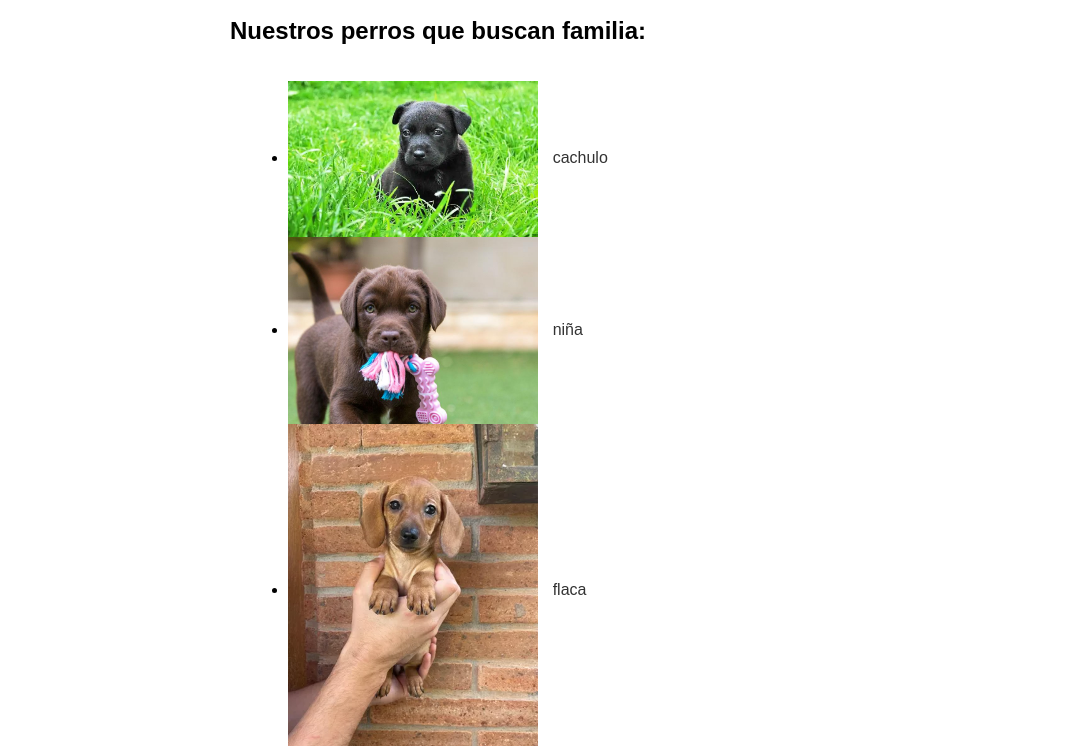
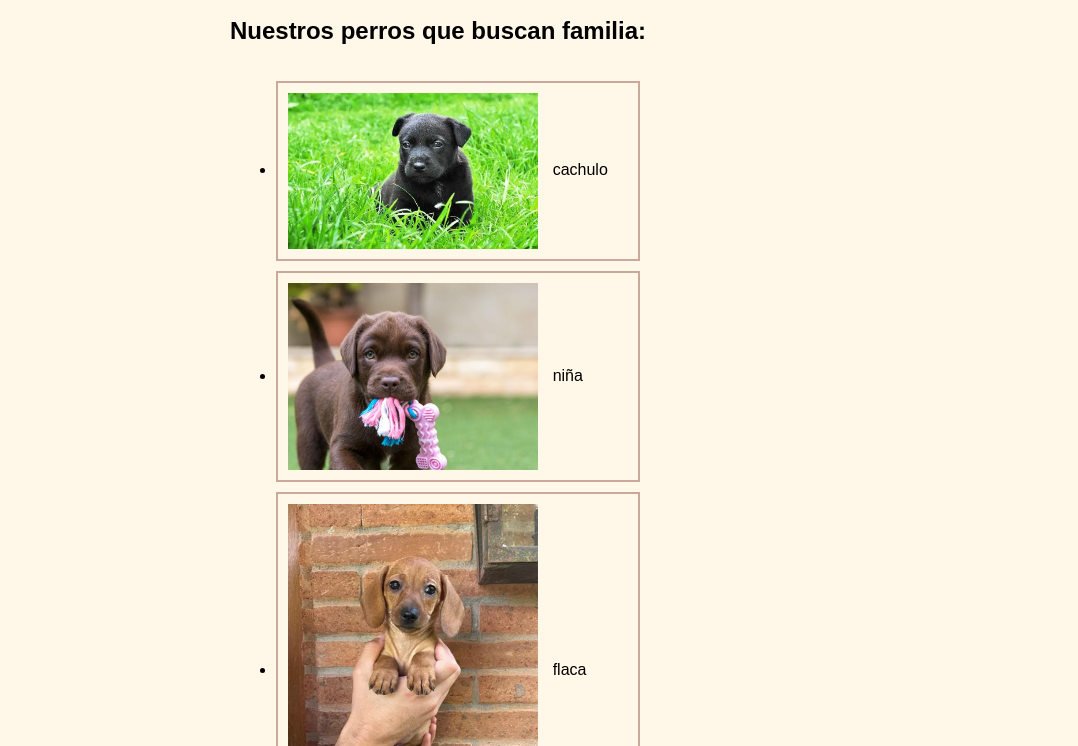
Before and after one commit to benjaavmm/Actividad-3, a plain HTML site: page perros.html in a window 1280 px wide. Shown: the part 117-863 px from the top of the page, without its empty margins (202-1280 px from the left). Drawn offline with Linux system fonts and the light colour scheme.

Commit message:
borde imagenes y cambio de fondo

```diff
--- a/perros.html
+++ b/perros.html
@@ -1,5 +1,5 @@
 <!DOCTYPE html>
-<html lang="en">
+<html lang="es">
 <head>
     <meta charset="UTF-8">
     <meta name="viewport" content="width=device-width, initial-scale=1.0">
@@ -13,6 +13,7 @@
             justify-content: center;
             min-height: 100vh;
             margin: 0;
+            background-color: #fff7e7; /* Fondo café claro tipo pastel */
         }
         img {
             max-width: 250px;
@@ -25,13 +26,23 @@
 
         nav a {
             text-decoration: none;
-            color: #333;
+            color: #000000;
             margin-right: 20px;
         }
         .nav-links {
             position: absolute;
             top: 10px;
             right: 10px;
+        }
+        .animal-box {
+            border: 2px solid #cca89b; /* Bordes de los cuadros */
+            padding: 10px;
+            margin: 10px;
+            cursor: pointer;
+        }
+        .animal-box:nth-child(1),
+        .animal-box:nth-child(2) {
+            order: -1; /* Cambia el orden de los dos primeros cuadros */
         }
     </style>
 </head>
@@ -46,20 +57,19 @@
     <h2> Nuestros perros que buscan familia:</h2>
     <nav>
       <ul>
-          <li>
-
+          <li class="animal-box">
               <a href="cachulo.html">
                   <img src="./assets/img/perro1.jpg" alt="imagen perro 1">
                   cachulo
               </a>
           </li>
-          <li>
+          <li class="animal-box">
               <a href="niña.html">
                   <img src="./assets/img/perro2.jpg" alt="imagen perro 2">
                   niña
               </a>
           </li>
-          <li>
+          <li class="animal-box">
               <a href="flaca.html">
                   <img src="./assets/img/perro3.jpg" alt="imagen perro 3">
                   flaca
```
Also changed, not shown: gatos.html (+16 -5 lines), nosotros.html (+1 -0 lines).
